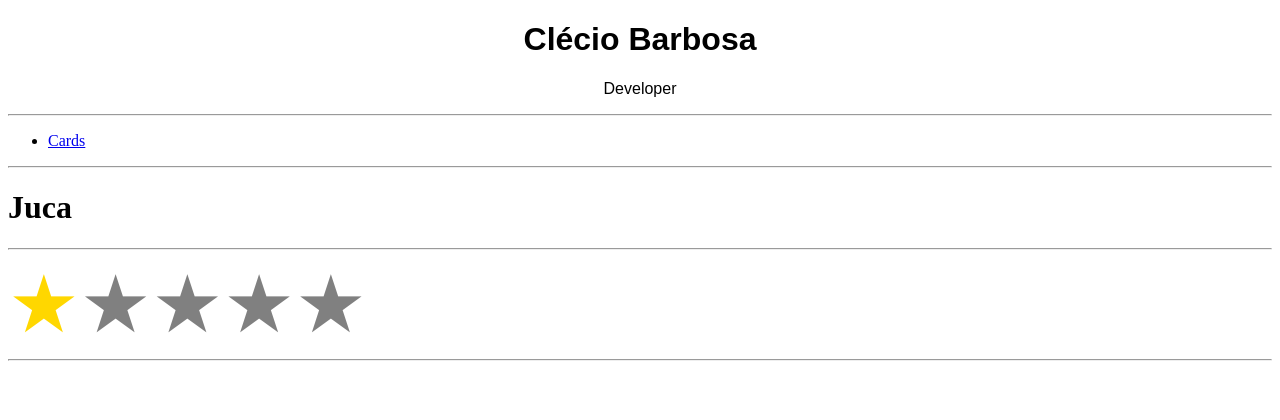
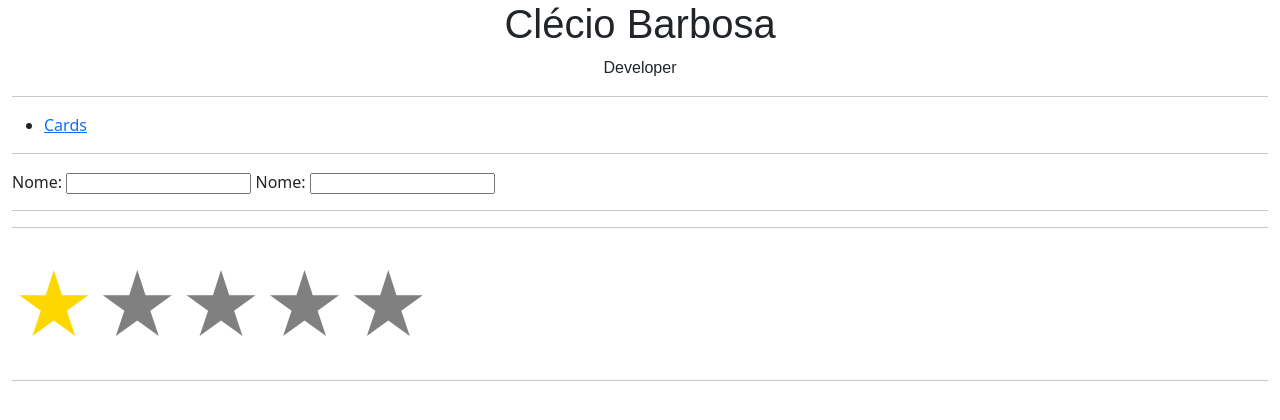
Before and after one commit to cleciobarbosa/web-components, a plain HTML site: page index.html in a window 1280 px wide. Drawn offline with nearby package versions, Linux system fonts and the light colour scheme.

Commit message:
Component input
Adicionado component inpu

```diff
--- a/index.html
+++ b/index.html
@@ -2,27 +2,48 @@
 <html lang="en">
 
 <head>
-    <meta charset="UTF-8" />
-    <meta name="viewport" content="width=device-width, initial-scale=1.0" />
-    <title>Hello World</title>
+    <!-- Required meta tags -->
+    <meta charset="utf-8">
+    <meta name="viewport" content="width=device-width, initial-scale=1">
+
+    <!-- Bootstrap CSS -->
+    <link href="https://cdn.jsdelivr.net/npm/bootstrap@5.0.2/dist/css/bootstrap.min.css" rel="stylesheet"
+        integrity="sha384-EVSTQN3/azprG1Anm3QDgpJLIm9Nao0Yz1ztcQTwFspd3yD65VohhpuuCOmLASjC" crossorigin="anonymous">
+
     <script src="/js/starRater.js" defer></script>
     <script src="/js/sample.js" defer></script>
     <script src="/js/v-card.js" defer></script>
+    <script src="/js/input.js" defer></script>
 
+    <title>Web Components</title>
 
 </head>
 
 <body>
+    <div class="container-fluid">
         <v-card heading="Clécio Barbosa" subheading="Developer"></v-card>
         <hr />
         <ul>
-        <li><a href="/cards/cards.html">Cards</a></li>
+            <li><a class="link" href="/cards/cards.html">Cards</a></li>
         </ul>
+        <hr />
+        <input-component is-required>
+            <span>Nome:</span>
+        </input-component>
+        <input-component is-required>
+            <span slot="Label">Nome:</span>
+        </input-component>
         <hr />
         <sample-component>Juca</sample-component>
         <hr />
         <star-rater data-rating="1"></star-rater>
         <hr />
+
+        <!-- Option 1: Bootstrap Bundle with Popper -->
+        <script src="https://cdn.jsdelivr.net/npm/bootstrap@5.0.2/dist/js/bootstrap.bundle.min.js"
+            integrity="sha384-MrcW6ZMFYlzcLA8Nl+NtUVF0sA7MsXsP1UyJoMp4YLEuNSfAP+JcXn/tWtIaxVXM"
+            crossorigin="anonymous"></script>
+    </div>
 </body>
 
 </html>
--- /dev/null
+++ b/js/input.js
@@ -0,0 +1,68 @@
+//template
+// const template = document.createElement('template');
+// template.innerHTML = `
+//     <style>
+//         .input {
+//             border: 1px solid black;
+//             padding: 10px;
+//         }
+//     </style>
+//     <slot></slot>
+//     <slot name="Label"></slot>
+//     <input type="text" class="input" />
+// `;
+
+class Input extends HTMLElement {
+    constructor() {
+        super();
+        this.attachShadow({ mode: 'open' });
+        this.input;
+        this._template;
+        this.shadowRoot.innerHTML = `
+
+            <style>
+
+            </style>
+
+            <slot></slot>
+            <slot name="Label"></slot>
+            <input type="text" class="form-control" />
+        `;
+    }
+
+
+    _isInputRequired() {
+        if (this.hasAttribute('is-required')) {
+            this.input.setAttribute('required', '');
+        }
+    }
+    connectedCallback() {
+        this.input = this.shadowRoot.querySelector('input');
+        this._isInputRequired.bind(this)();
+        this.input.addEventListener('focusout', this._focusOut.bind(this));
+    }
+    disconnectedCallback(){
+        this.input.removeEventListener('focusout', this._focusOut.bind(this));
+    }
+
+    attributeChangedCallback(attrName, oldValue, newValue) {
+        if(newValue === null){
+            this.input.classList.remove('has-error');
+            this.input.removeAttribute('required');
+        }
+    }
+    static get observedAttributes(){
+        return ['is-required'];
+    }
+    _focusOut() {
+        if (this.hasAttribute('is-required')) {
+            if (this.input.value !== '') {
+                this.input.classList.remove('has-error');
+            } else {
+                this.input.classList.add('has-error');
+            }
+        }
+    }
+}
+
+customElements.define('input-component', Input);
--- a/js/sample.js
+++ b/js/sample.js
@@ -1,7 +1,7 @@
 class Sample extends HTMLElement {
     constructor() {
         super();
-
+        const shadow = this.attachShadow({ mode: 'open' });
         //pega o valor passavo dentro do componente ex: <sample-component>texto</sample-component>
         this.innerHTML = `<h1>${this.innerText}</h1>`
     }
```
Also changed, not shown: 1 other file. Lines whose indentation alone changed are shown as unchanged.
